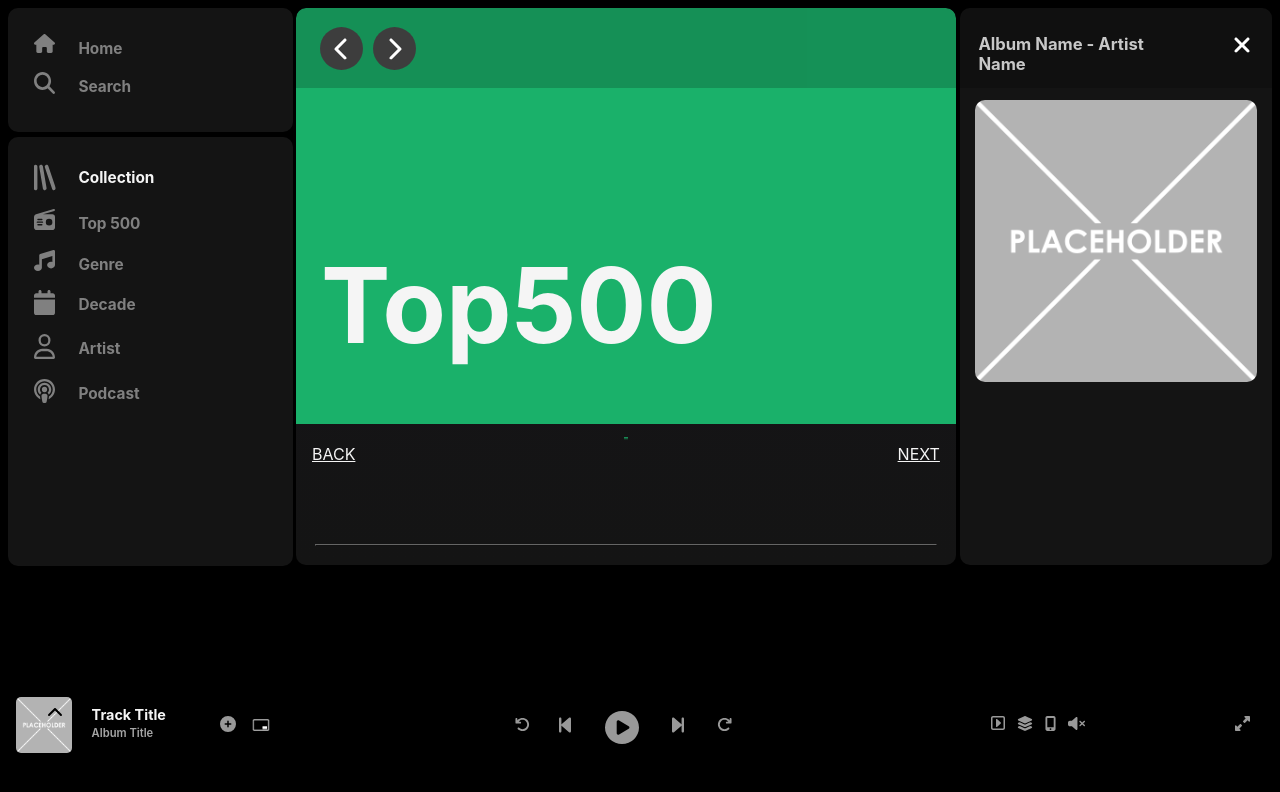
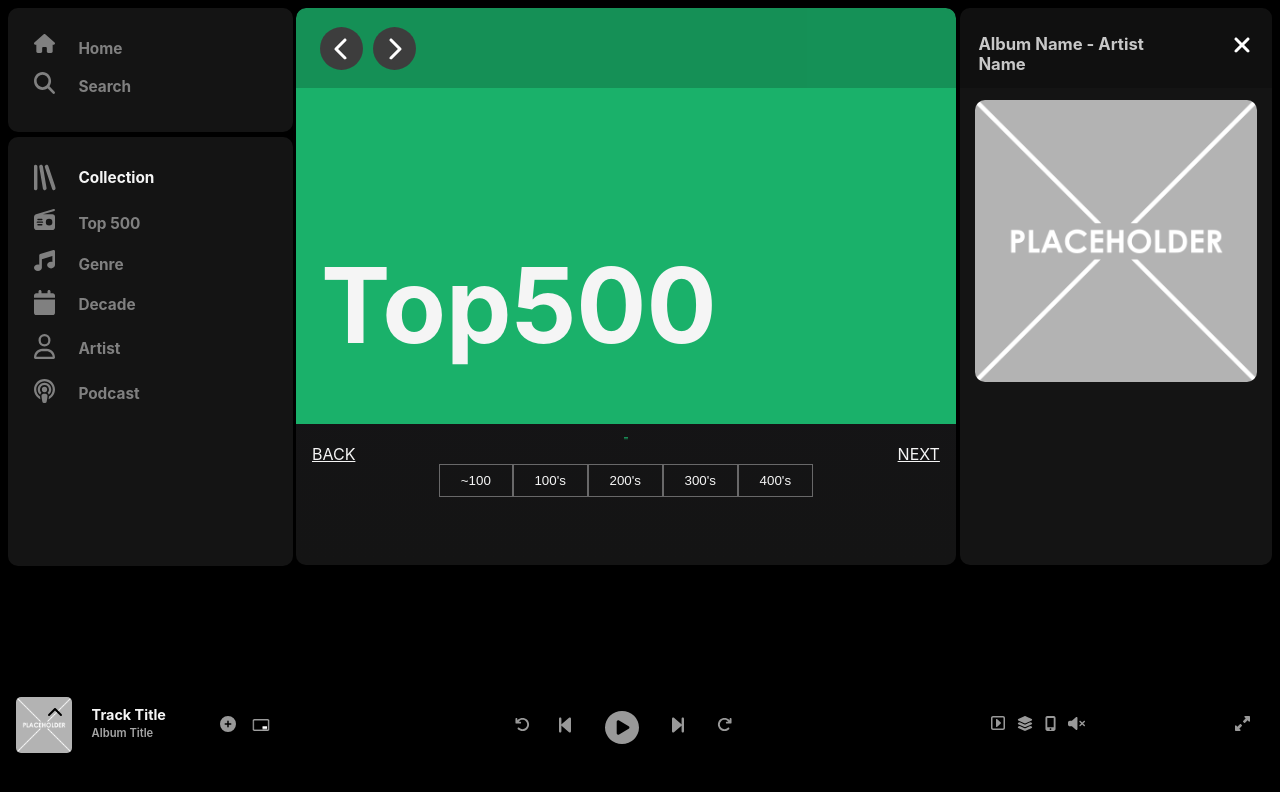
Before and after one commit to ma-boles/SpotifyApp, a React (Create React App) app in the folder my-spotify500-app/: page /Top500 in a window 1280 px wide. Shown: the top 792 px of the page. Built offline with nearby package versions, Linux system fonts and the light colour scheme; no server answers.

Commit message:
git commit -m "uncommented out code"

```diff
--- a/my-spotify500-app/src/components/Links.js
+++ b/my-spotify500-app/src/components/Links.js
@@ -6,7 +6,7 @@ import "../styles/Top500.css";
 export default function Links () {
     return (
 <>
-    {/*<div className="link--div">
+    <div className="link--div">
         <button className="link--button">~100</button>
             <ul className="link--dropdown">
 
@@ -127,7 +127,7 @@ export default function Links () {
                 <li className="top500--li">481-500</li>
             </Link>
         </ul>
-    </div>*/}
+    </div>
 </>
     )
 }
```
